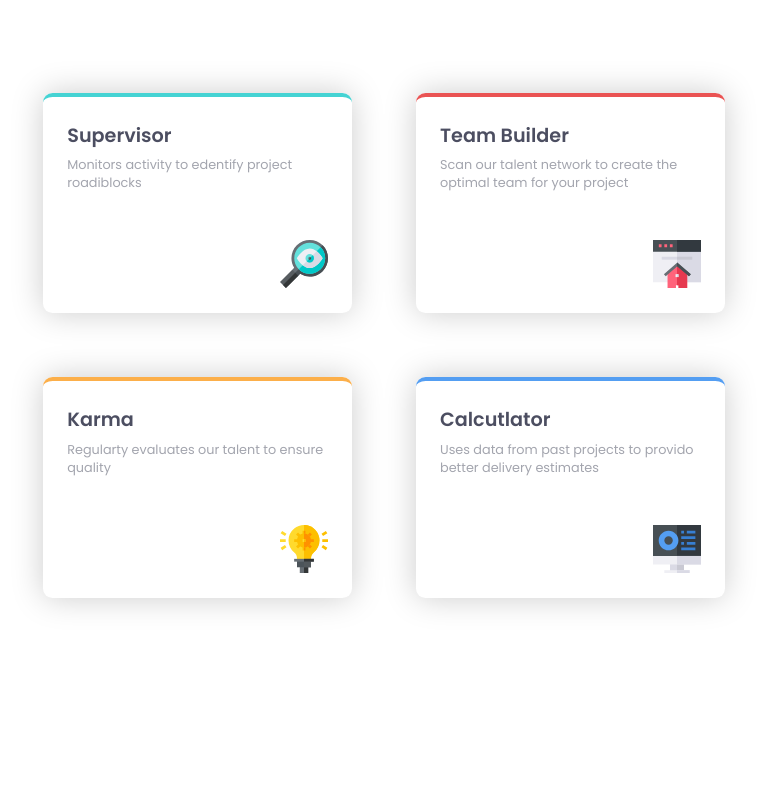
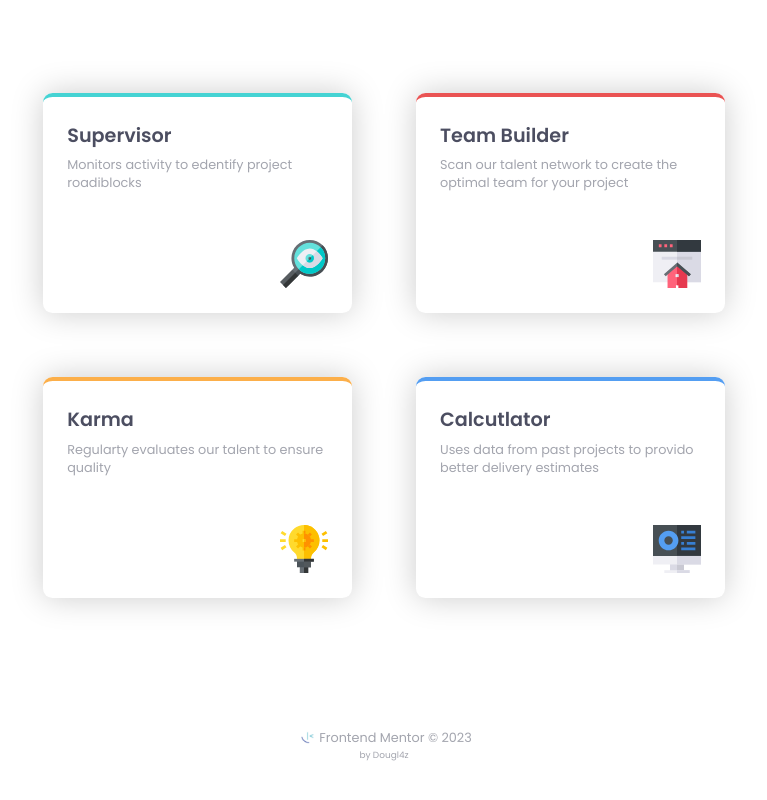
Before and after one commit to Dougl4z/secao-recurso-de-quatro-cartas, a plain HTML site: page index.html in a window 1280 px wide. Shown: the part 222-1022 px from the top of the page, without its empty margins (256-1023 px from the left). Before the commit the page ends 916 px from the top, so only its background shows below. Drawn offline with Linux system fonts and the light colour scheme.

Commit message:
atualizei

```diff
--- a/index.html
+++ b/index.html
@@ -73,7 +73,16 @@
                 <img class="icon" src="./images/icon-calculator.svg" alt="svg-calculator">
             </article>
         </div>
+    </main>
 
-    </main>
+    <footer>
+        <div class="c4">
+            <div class="icon-mentor">
+                <img src="./images/favicon-32x32.png" alt="svg-favicon">
+                <span>Frontend Mentor &copy; 2023</span>
+            </div>
+            <span id="Dougl4z">by Dougl4z</span>
+        </div>
+    </footer>
 </body>
 </html>
--- a/style.css
+++ b/style.css
@@ -22,20 +22,17 @@ não é exigido. obg*/
 /* MOBILE*/
 
 body{
-    padding: 0 0 2.6em 0;
+    padding: 0 0 2em 0;
 }
-main, .header, .one, .two, .three, .four, .monitor, .text{
+main, .header, .one, .two, .three, .four, .monitor, .text, .icon-mentor{
     display: flex;
 }
-main, .header, .one, .two, .three, .four, .monitor{
+main, .header, .one, .two, .three, .four, .monitor, .c4{
     display: flex;
     flex-direction: column;
     align-items: center;
 }
-main{
-    width: 100%;
-    height: 100vh;
-}
+
 .header{
     width: 20.3em;
     padding: 2.6em 0 0 0;
@@ -189,6 +186,29 @@ p, .thin{
     margin: 3em 0 0 0;
 }
 
+/*----------------------------------FOOTER------------------------------------*/
+
+.c4{
+    color: var(6);
+    font-size: 0.8em;
+}
+footer{
+    padding: 2em;
+    color: var(--color6);
+
+}
+.icon-mentor{
+    align-items: center;
+}
+.icon-mentor img{
+    width: 1.8em;
+    height: fit-content;
+}
+#Dougl4z{
+    font-size: 0.7em;
+}
+
+
 /*----------------------------------"LAP TOP & TABLET"------------------------------------*/
 
 @media(min-width: 1024px){
```
